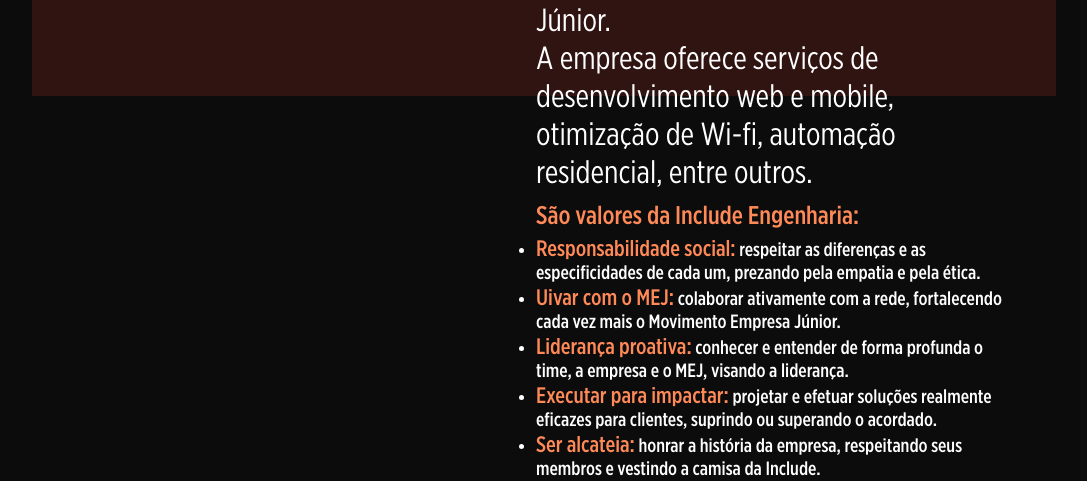
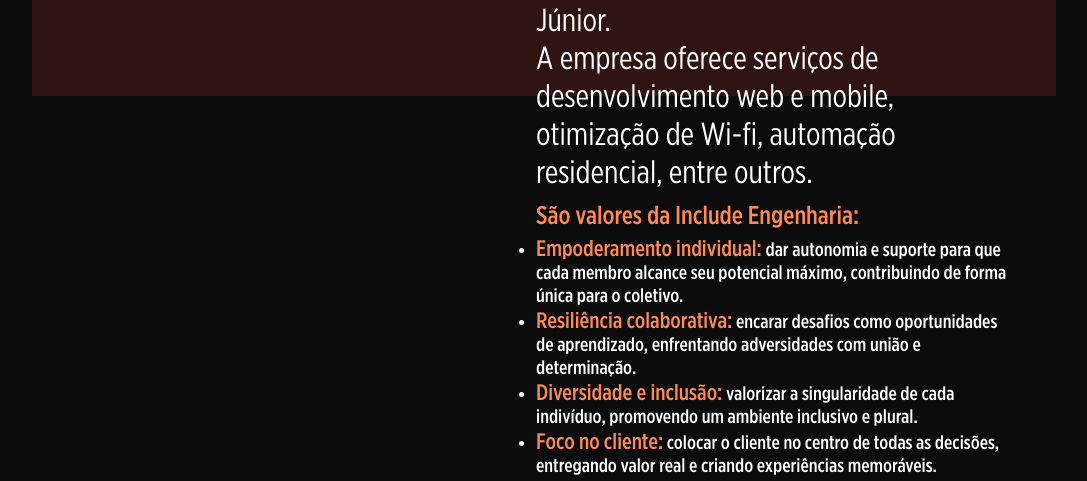
Before and after one commit to MuriloHD/blogInclude, a plain HTML site: page sobreinclude.html in a window 1280 px wide. Shown: the part 823-1304 px from the top of the page, without its empty margins (96-1183 px from the left). Drawn offline with Linux system fonts and the light colour scheme.

Commit message:
Main alteration

```diff
--- a/sobreinclude.html
+++ b/sobreinclude.html
@@ -69,26 +69,16 @@
         </p>
         <ul id="description">
           <li>
-            <span id="topic2">Responsabilidade social:</span> respeitar as
-            diferenças e as especificidades de cada um, prezando pela empatia e
-            pela ética.
+            <span id="topic2">Empoderamento individual:</span> dar autonomia e suporte para que cada membro alcance seu potencial máximo, contribuindo de forma única para o coletivo.
           </li>
           <li>
-            <span id="topic2">Uivar com o MEJ:</span> colaborar ativamente com a
-            rede, fortalecendo cada vez mais o Movimento Empresa Júnior.
+            <span id="topic2">Resiliência colaborativa:</span> encarar desafios como oportunidades de aprendizado, enfrentando adversidades com união e determinação.
           </li>
           <li>
-            <span id="topic2">Liderança proativa:</span> conhecer e entender de
-            forma profunda o time, a empresa e o MEJ, visando a liderança.
+            <span id="topic2">Diversidade e inclusão:</span> valorizar a singularidade de cada indivíduo, promovendo um ambiente inclusivo e plural.
           </li>
           <li>
-            <span id="topic2">Executar para impactar:</span> projetar e efetuar
-            soluções realmente eficazes para clientes, suprindo ou superando o
-            acordado.
-          </li>
-          <li>
-            <span id="topic2">Ser alcateia:</span> honrar a história da empresa,
-            respeitando seus membros e vestindo a camisa da Include.
+            <span id="topic2">Foco no cliente:</span> colocar o cliente no centro de todas as decisões, entregando valor real e criando experiências memoráveis.
           </li>
         </ul>
       </div>
```
